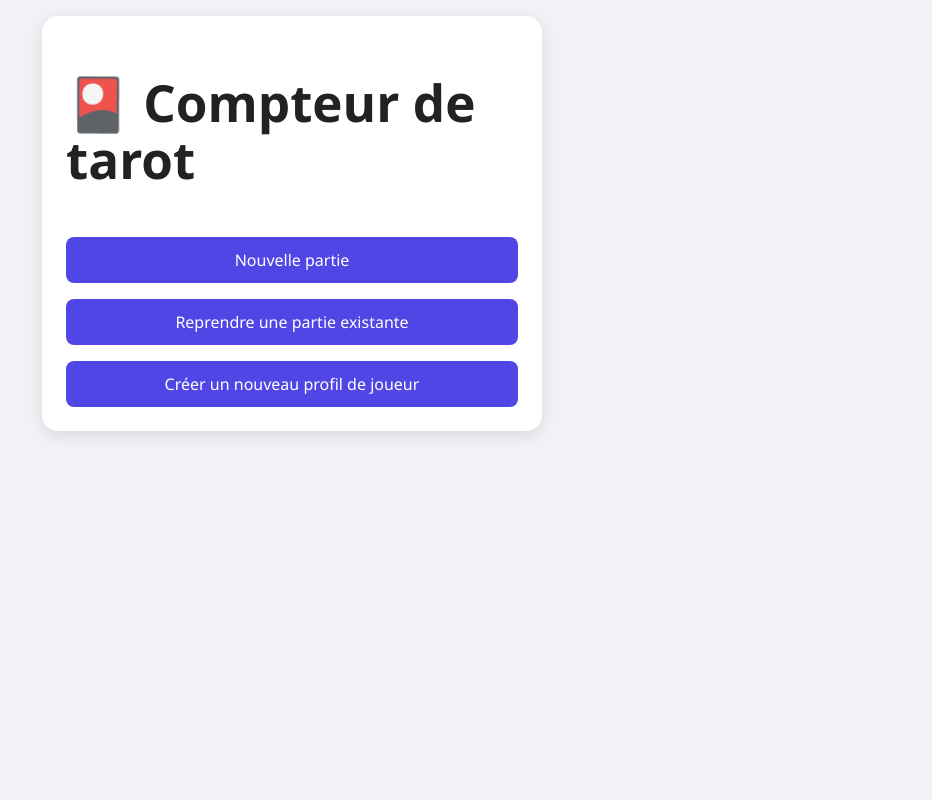
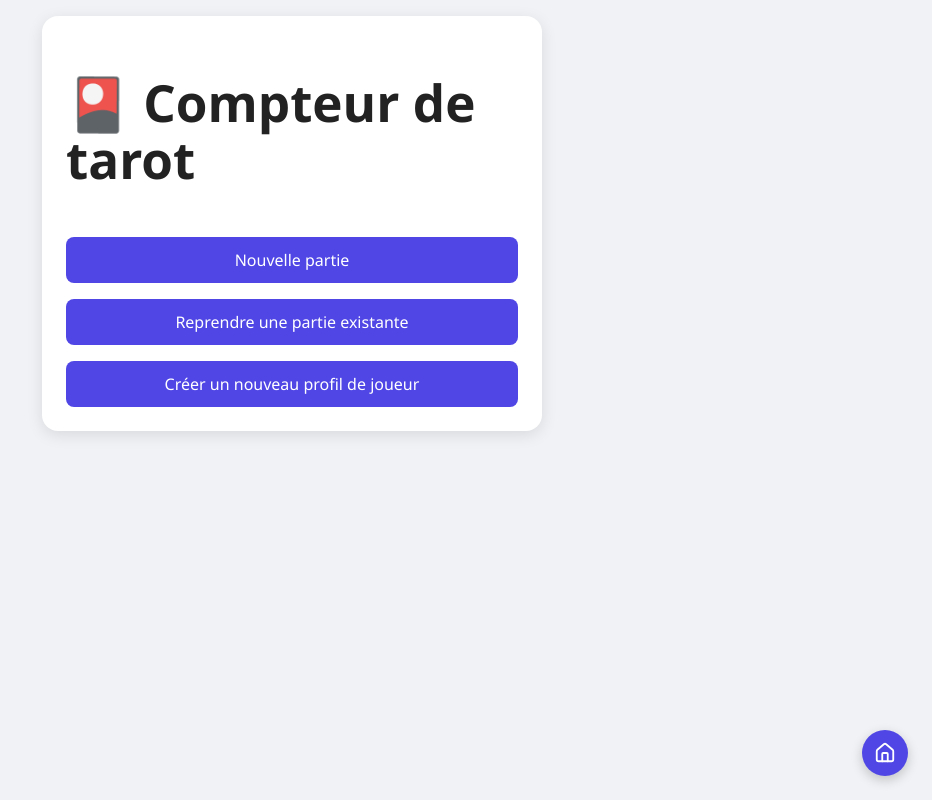
Before and after one commit to Victor02091/tarot_counter, a React (Vite) app in the folder frontend/: page / in a window 1280 px wide. Shown: the whole page, without its empty margins (348-1280 px from the left). Built offline with nearby package versions, Linux system fonts and the light colour scheme.

Commit message:
feat: add homebutton

```diff
--- a/frontend/package.json
+++ b/frontend/package.json
@@ -10,6 +10,7 @@
     "preview": "vite preview"
   },
   "dependencies": {
+    "lucide-react": "^0.542.0",
     "react": "^19.1.0",
     "react-dom": "^19.1.0",
     "react-router-dom": "^7.8.1"
--- a/frontend/src/App.jsx
+++ b/frontend/src/App.jsx
@@ -4,7 +4,9 @@ import NewPartyFormWrapper from "./pages/NewPartyFormWrapper";
 import PartyFormWrapper from "./pages/PartyFormWrapper";
 import ResumeSessions from "./pages/ResumeSessions";
 import SessionDetails from "./pages/SessionDetails";
+import HomeButton from "./components/HomeButton";
 import "./App.css";
+
 
 function App() {
   return (
@@ -23,6 +25,8 @@ function App() {
             <Route path="/resume" element={<ResumeSessions />} />
           </Routes>
         </div>
+
+        <HomeButton />
       </div>
     </Router>
   );
--- /dev/null
+++ b/frontend/src/components/HomeButton.css
@@ -0,0 +1,19 @@
+.home-button {
+    position: fixed;
+    bottom: 24px;
+    right: 24px;
+    background: #4f46e5;
+    color: white;
+    border-radius: 50%;
+    padding: 12px;
+    display: flex;
+    align-items: center;
+    justify-content: center;
+    box-shadow: 0 4px 12px rgba(0,0,0,0.2);
+    transition: all 0.2s ease-in-out;
+  }
+
+  .home-button:hover {
+    background: #4338ca;
+    transform: scale(1.05);
+  }
--- /dev/null
+++ b/frontend/src/components/HomeButton.jsx
@@ -0,0 +1,11 @@
+import { Home } from "lucide-react";
+import { Link } from "react-router-dom";
+import "./HomeButton.css";
+
+export default function HomeButton() {
+  return (
+    <Link to="/" className="home-button" title="Go Home">
+      <Home size={22} />
+    </Link>
+  );
+}
```
Also changed, not shown: 1 other file (tests, documents, lock files or other folders).
